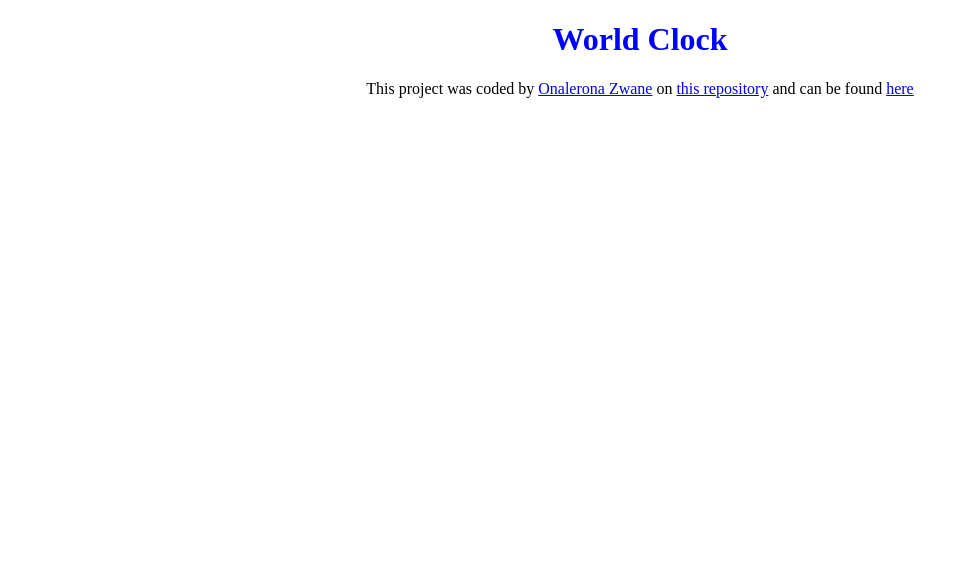
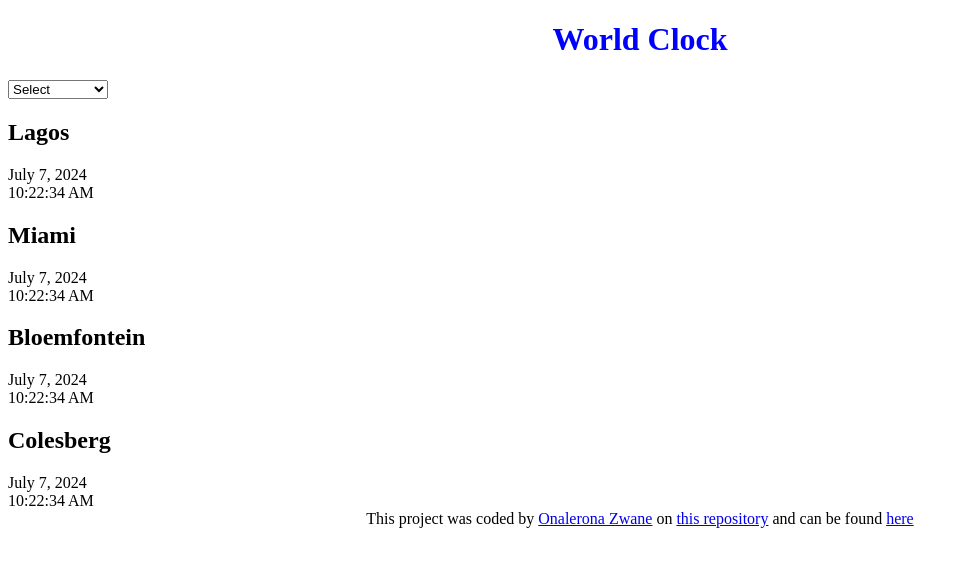
Before and after one commit to Ona0nline/shecodesworldclock, a plain HTML site: page index.html in a window 1280 px wide. Shown: the whole page, without its empty margins (0-969 px from the left). Drawn offline with nearby package versions, Linux system fonts and the light colour scheme.

Commit message:
added cities and select form

```diff
--- a/index.html
+++ b/index.html
@@ -12,6 +12,47 @@
 
 <body>
   <h1>World Clock</h1>
+
+  <form>
+    <select>
+      <option value="">Select</option>
+      <option value="">Lagos</option>
+      <option value="">Miami</option>
+      <option value="">Bloemfontein</option>
+      <option value="">Colesberg</option>
+ </select>
+      <!-- Dummy data -->
+
+      <div class="lagos-container">
+        <h2>Lagos</h2>
+        <div class="date">July 7, 2024</div>
+        <div class="time">10:22:34 AM</div>
+
+      </div>
+
+      <div class="miami-container">
+        <h2>Miami</h2>
+        <div class="date">July 7, 2024</div>
+        <div class="time">10:22:34 AM</div>
+
+      </div>
+
+      <div class="bloemfontein-container">
+        <h2>Bloemfontein</h2>
+        <div class="date">July 7, 2024</div>
+        <div class="time">10:22:34 AM</div>
+
+      </div>
+
+      <div class="colesberg-container">
+        <h2>Colesberg</h2>
+        <div class="date">July 7, 2024</div>
+        <div class="time">10:22:34 AM</div>
+
+      </div>
+
+
+  </form>
   <footer>
     This project was coded by <a href="https://github.com/Ona0nline">Onalerona Zwane</a> on
     <a href="https://github.com/Ona0nline/shecodesworldclock">this repository</a>
```
